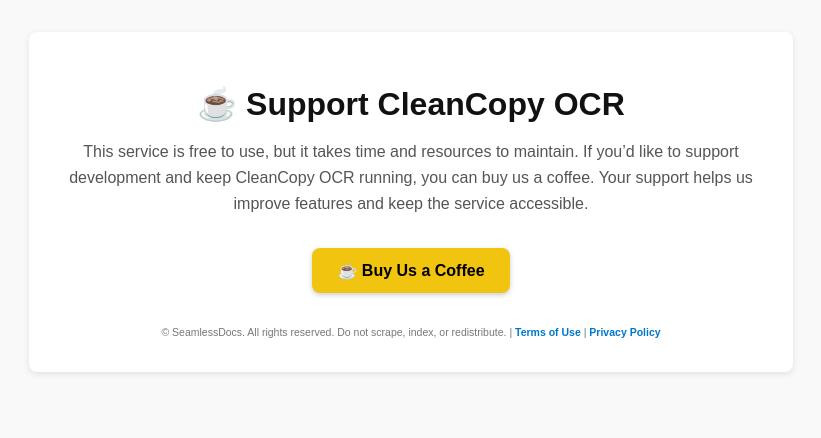
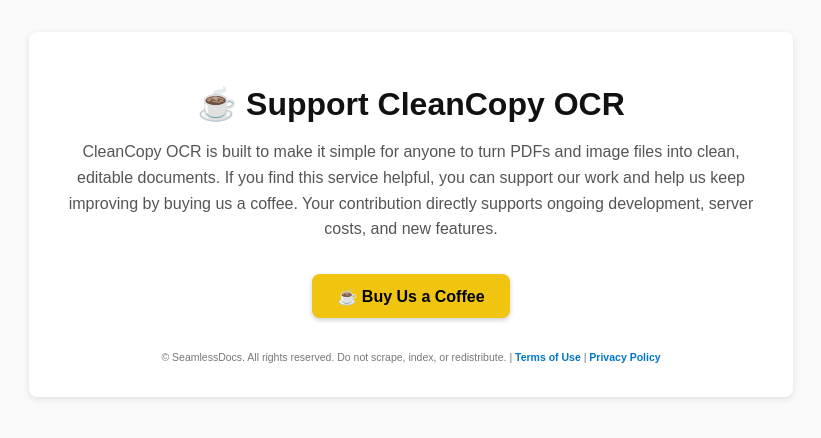
Before and after one commit to dbishop604/cleancopy_app, a Flask app: page /coffee in a window 1280 px wide. Shown: the top 438 px of the page, without its empty margins (229-1050 px from the left). Run offline with Flask 3, Linux system fonts and the light colour scheme; parts of the project's set-up code (start-up, migrations or seed data) failed here and were passed over.

Commit message:
Update coffee.html

```diff
--- a/templates/coffee.html
+++ b/templates/coffee.html
@@ -54,7 +54,7 @@
     }
     footer {
       margin-top: 2rem;
-      font-size: 10.5px;
+      font-size: 10.5px; /* ~8pt */
       color: #777;
       line-height: 1.4;
     }
@@ -70,11 +70,14 @@
   <div class="container">
     <h1>☕ Support CleanCopy OCR</h1>
     <p>
-      This service is free to use, but it takes time and resources to maintain.
-      If you’d like to support development and keep CleanCopy OCR running, you can buy us a coffee.
-      Your support helps us improve features and keep the service accessible.
+      CleanCopy OCR is built to make it simple for anyone to turn PDFs and image files into clean, editable documents.
+      If you find this service helpful, you can support our work and help us keep improving by buying us a coffee.
+      Your contribution directly supports ongoing development, server costs, and new features.
     </p>
-    <a class="donate-btn" href="https://www.buymeacoffee.com/yourusername" target="_blank">☕ Buy Us a Coffee</a>
+
+    <a class="donate-btn" href="https://www.buymeacoffee.com/seamlessdocs" target="_blank">
+      ☕ Buy Us a Coffee
+    </a>
 
     <footer>
       © SeamlessDocs. All rights reserved. Do not scrape, index, or redistribute. |
```
